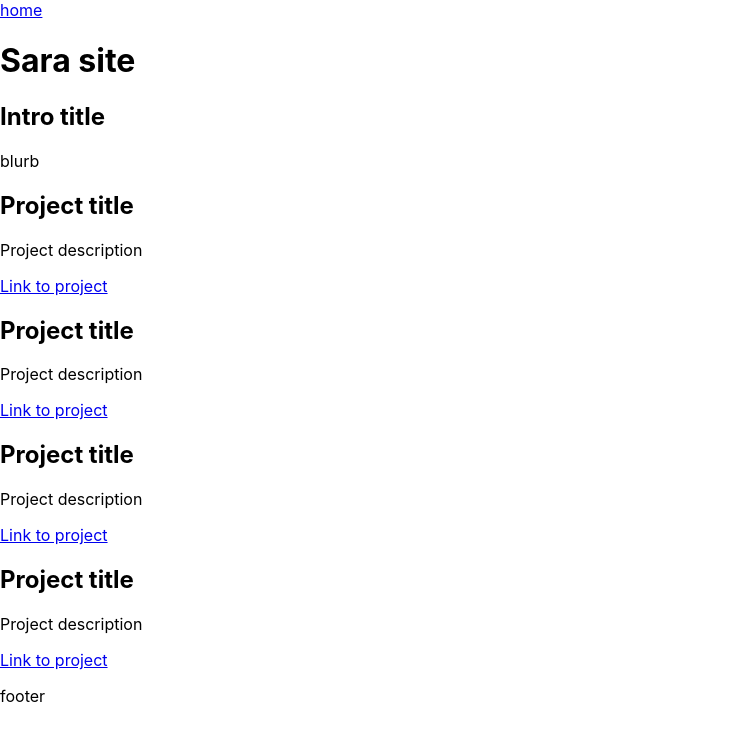
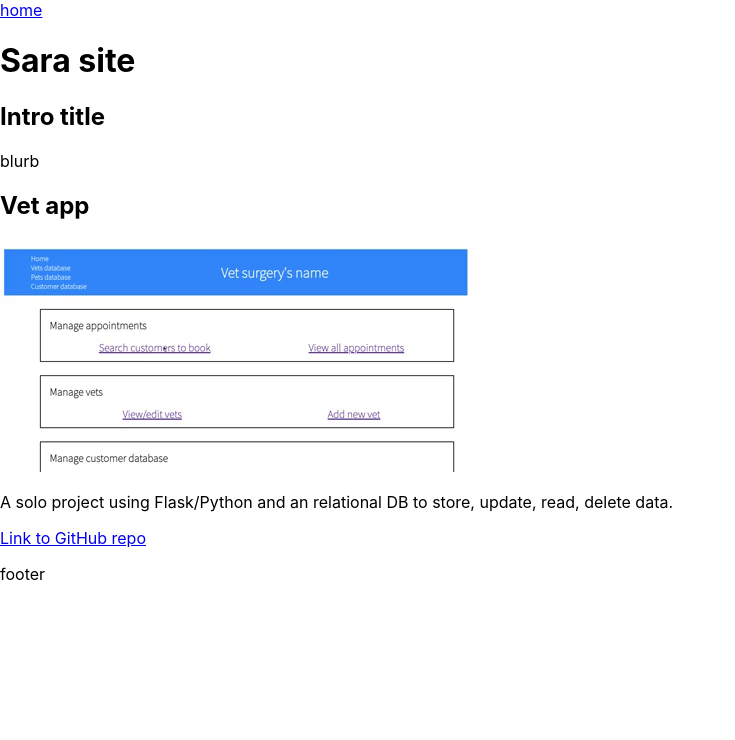
Before and after one commit to saraHumphries/sara-site, a React (Create React App) app: page / in a window 1280 px wide. Shown: the top 740 px of the page, without its empty margins (0-735 px from the left). Built offline with nearby package versions, Linux system fonts and the light colour scheme.

Commit message:
embeds gif onto page

```diff
--- a/src/components/Project.js
+++ b/src/components/Project.js
@@ -1,10 +1,11 @@
 
-const Project = function() {
+const Project = function({project, gif}) {
     return (
         <div className='project'>
-            <h2>Project title</h2>
-            <p>Project description</p>
-            <a href='/'>Link to project</a>
+            <h2>{project.title}</h2>
+            <img src={gif} alt='Vet app gif demo'></img>
+            <p>{project.description}</p>
+            <a href={project.gitLink}>Link to GitHub repo</a>
         </div>
     );
 };
--- a/src/containers/SiteContainer.js
+++ b/src/containers/SiteContainer.js
@@ -1,9 +1,20 @@
 import "./SiteContainer.css"
 import Project from "../components/Project";
+import vetGif from '../assets/images/vet_gif.gif';
 
 const SiteContainer = function() {
 
+// const vetImage = require('../assets/images/vet_gif.gif').default;
 
+const vetProject = {
+    title: "Vet app",
+    date: "June 2021",
+    description: "A solo project using Flask/Python and an relational DB to store, update, read, delete data.",
+    gitLink: "https://github.com/saraHumphries/vet_admin_app",
+    gifImage: {vetGif}
+};
+
+// console.log('image', vetProject.gifImage);
 
 
 
@@ -21,10 +32,8 @@ const SiteContainer = function() {
                 <p>blurb</p>
                 <section id='project-section'>
                     <div id='projects'>
-                        <Project></Project>
-                        <Project></Project>
-                        <Project></Project>
-                        <Project></Project>
+                        <Project project = {vetProject} gif = {vetGif}></Project>
+
                     </div>
                 </section>
             </main>
```
Also changed, not shown: src/assets/images/image.png (added), src/assets/images/vet_gif.gif (added).
